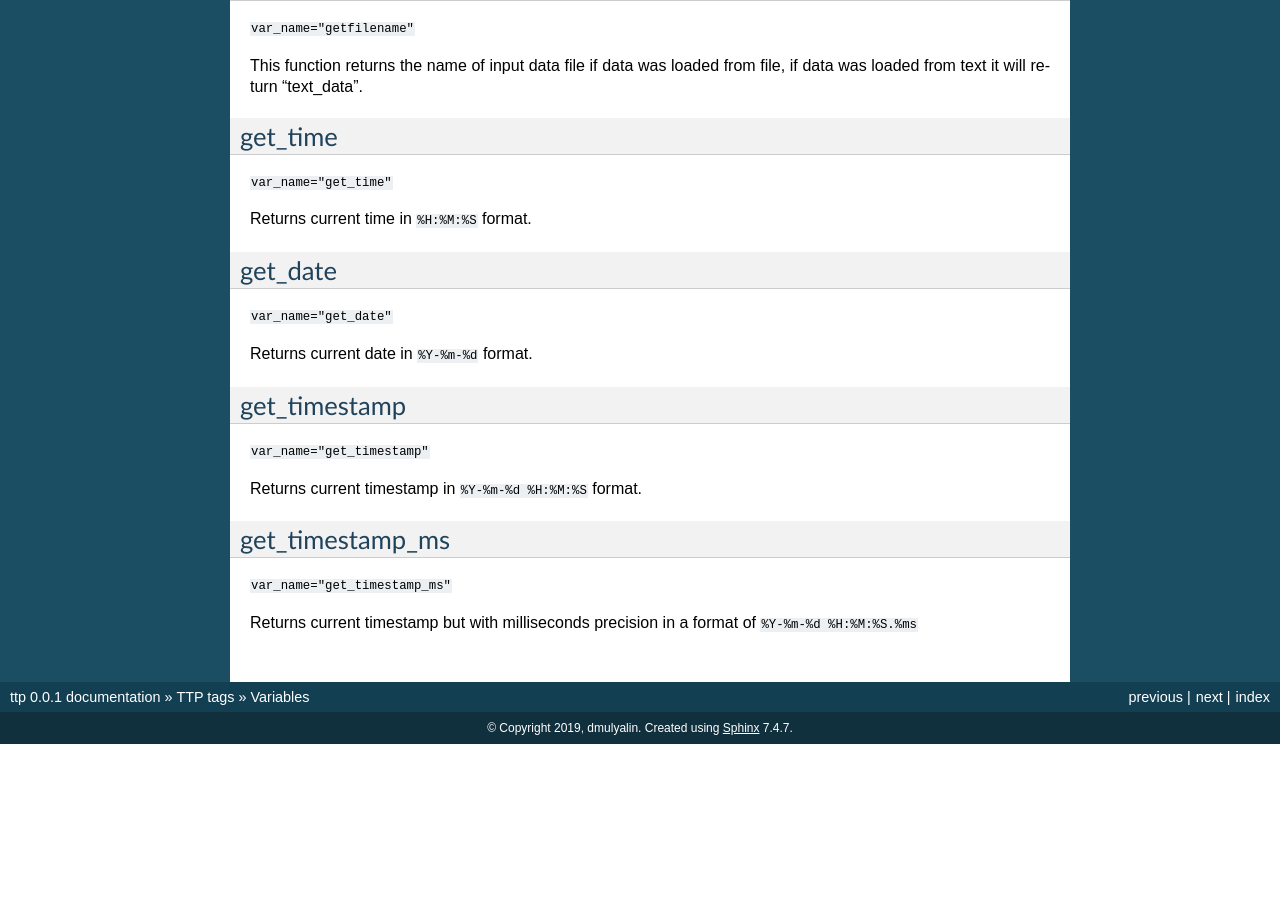
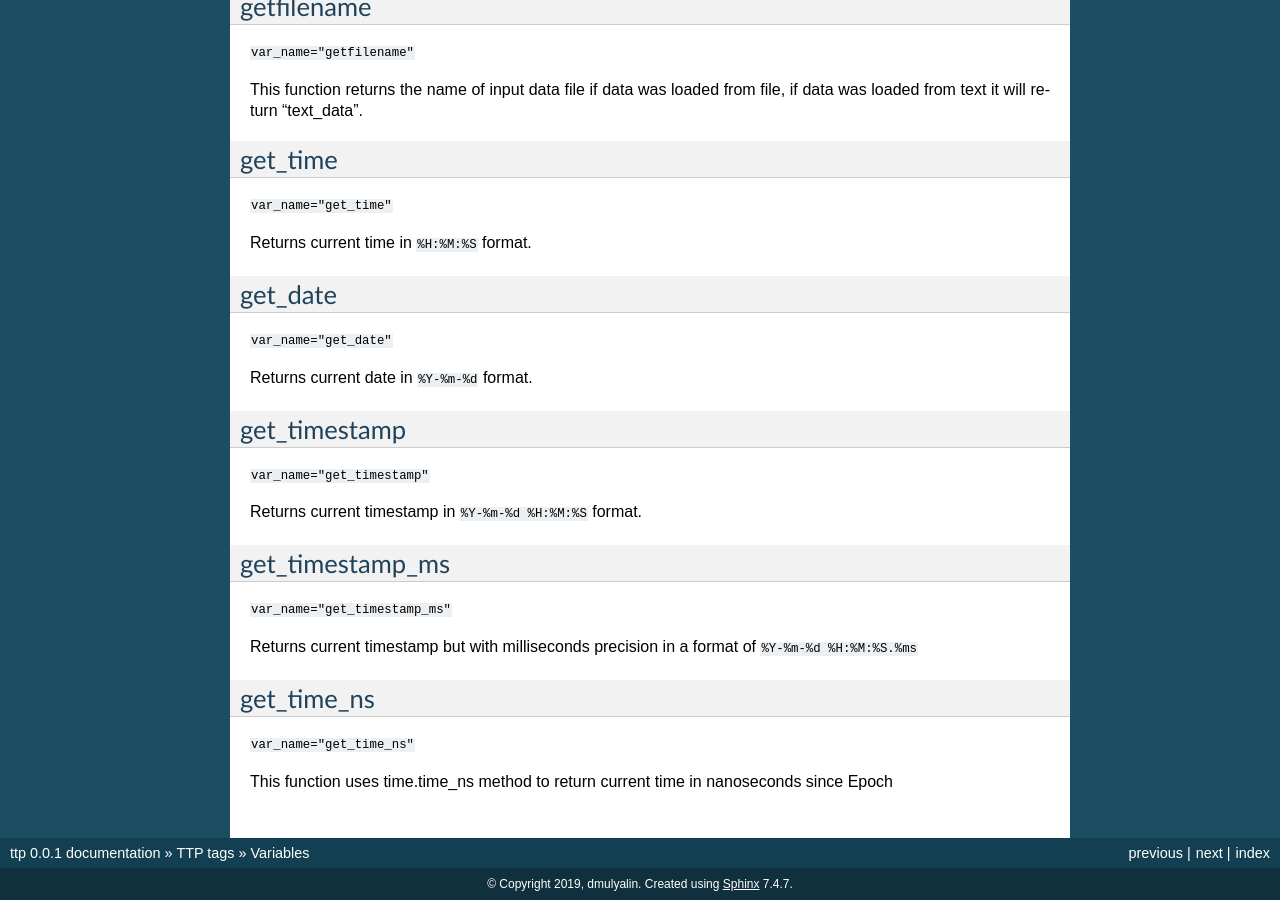
Before and after one commit to dmulyalin/ttp, a Sphinx documentation site: the page built from docs/source/TTP_TAGS/Variables.rst, in a window 1280 px wide and 900 px high, scrolled down 4792 px. Built offline with Sphinx 7.4.7, drawn with Linux system fonts in a browser that asks for light colours; before the commit the page ends 5536 px from its top, so only the background shows below that; some of the changed text lies outside the part shown.

Commit message:
added get_time_ns function

```diff
--- a/docs/source/TTP_TAGS/Variables.rst
+++ b/docs/source/TTP_TAGS/Variables.rst
@@ -48,6 +48,8 @@ TTP template variables also support a number of getters - functions targeted to
      - returns combination of current date and time
    * - `get_timestamp_ms`_
      - returns combination of current date and time with milliseconds
+   * - `get_time_ns`_
+     - returns current time in nanoseconds since Epoch
 
 load
 ------------------------------------------------------------------------------
@@ -307,3 +309,9 @@ get_timestamp_ms
 ``var_name="get_timestamp_ms"``
 
 Returns current timestamp but with milliseconds precision in a format of ``%Y-%m-%d %H:%M:%S.%ms``
+
+get_time_ns
+------------------------------------------------------------------------------
+``var_name="get_time_ns"``
+
+This function uses time.time_ns method to return current time in nanoseconds since Epoch
```
Also changed, not shown: docs/source/Writing templates/How to parse show commands output.rst (+5 -3 lines), 1 other file.
